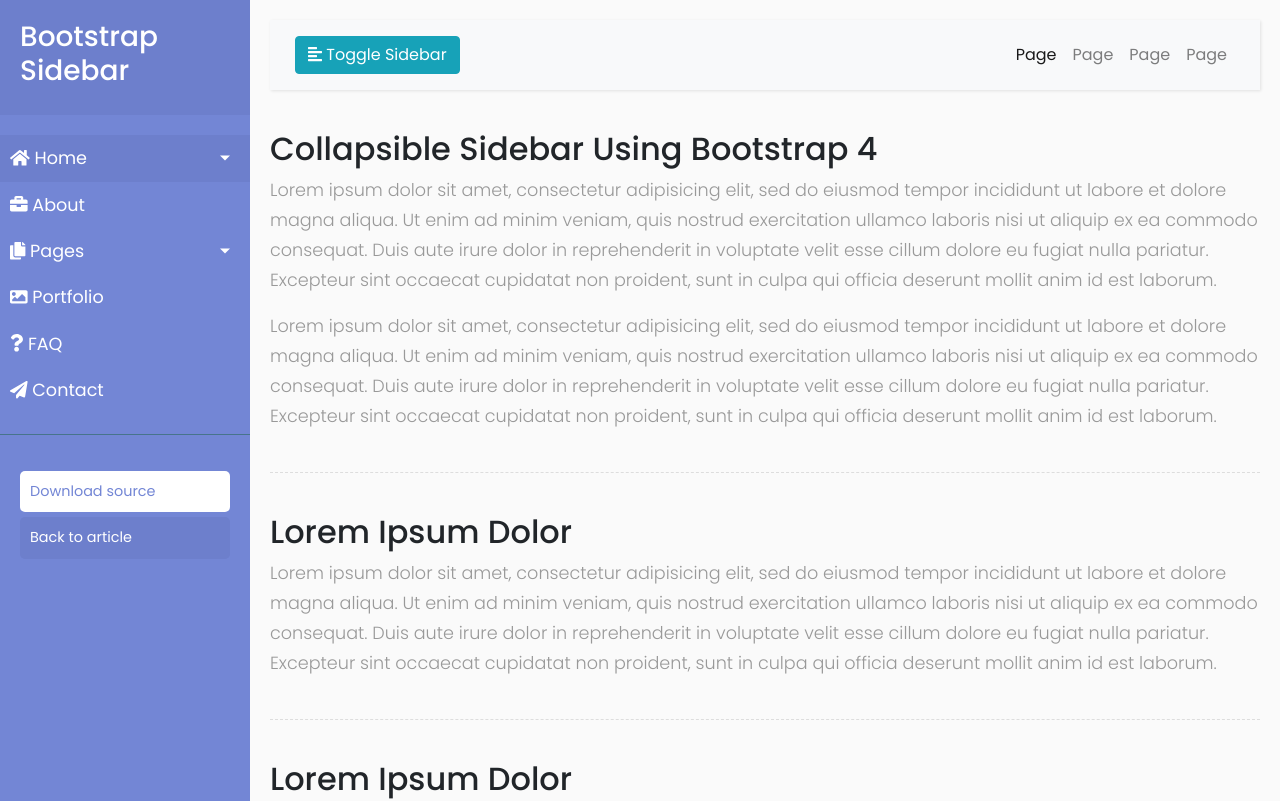
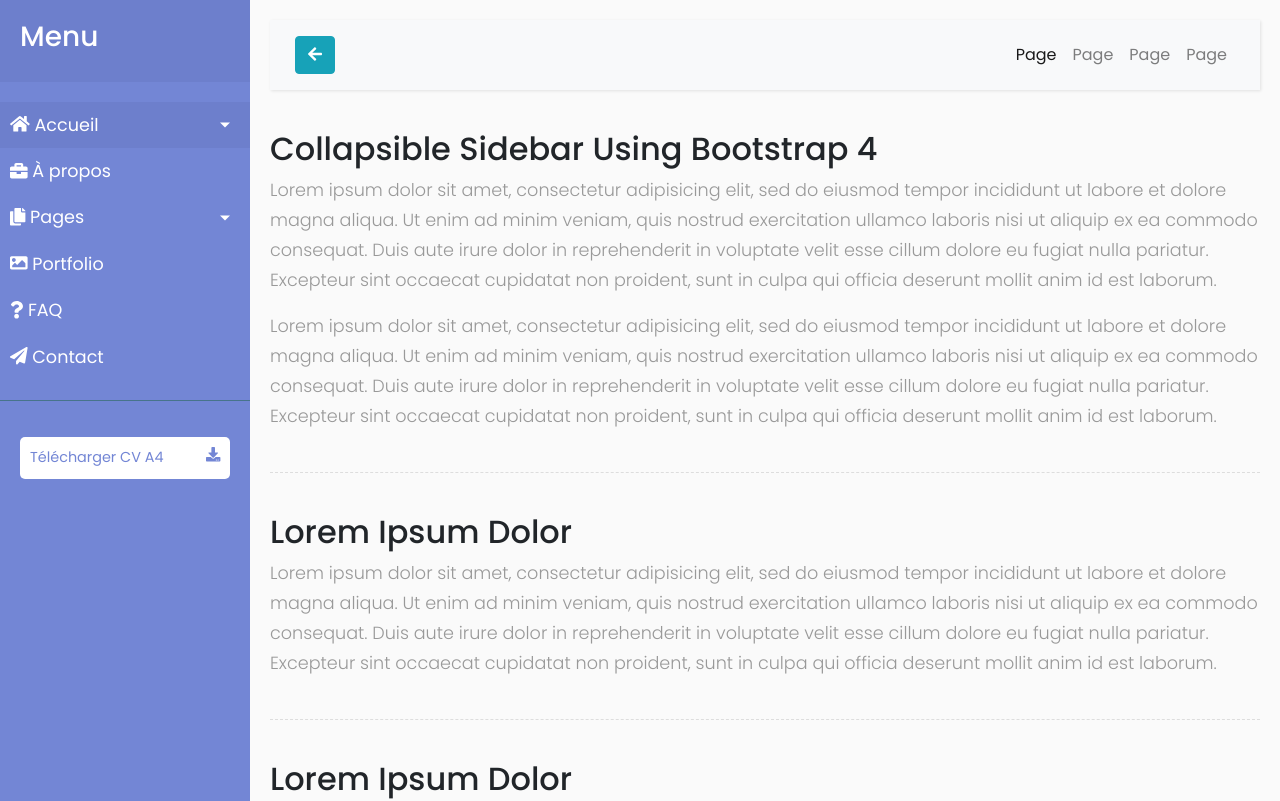
Before and after one commit to FabienMarti/CV-2.0, a plain HTML site: page index.html in a window 1280 px wide. Shown: the top 801 px of the page. Drawn offline with nearby package versions, Linux system fonts and the light colour scheme.

Commit message:
Ajout flèche JS pour dérouler le menu de gauche

```diff
--- a/assets/css/leftMenu.css
+++ b/assets/css/leftMenu.css
@@ -70,7 +70,7 @@
 
 #sidebar.active {
     min-width: 80px;
-    max-width: 80px;
+    max-width: 200px;
     text-align: center;
 }
 
--- a/index.html
+++ b/index.html
@@ -15,18 +15,19 @@
 
 </head>
 <body>
+    <!-- Menu Bootstrap Gauche-->
     <div class="wrapper">
-        <!-- Sidebar  -->
+        <!-- Menu Sidebar  -->
         <nav id="sidebar">
             <div class="sidebar-header">
-                <h3>Bootstrap Sidebar</h3>
-                <strong>BS</strong>
+                <h3>Menu</h3>
+                <strong>M</strong>
             </div>
             <ul class="list-unstyled components">
                 <li class="active">
                     <a href="#homeSubmenu" data-toggle="collapse" aria-expanded="false" class="dropdown-toggle">
                         <i class="fas fa-home"></i>
-                        Home
+                        Accueil
                     </a>
                     <ul class="collapse list-unstyled" id="homeSubmenu">
                         <li>
@@ -43,7 +44,7 @@
                 <li>
                     <a href="#">
                         <i class="fas fa-briefcase"></i>
-                        About
+                        À propos
                     </a>
                     <a href="#pageSubmenu" data-toggle="collapse" aria-expanded="false" class="dropdown-toggle">
                         <i class="fas fa-copy"></i>
@@ -82,10 +83,7 @@
             </ul>
             <ul class="list-unstyled CTAs">
                 <li>
-                    <a href="https://bootstrapious.com/tutorial/files/sidebar.zip" class="download">Download source</a>
-                </li>
-                <li>
-                    <a href="https://bootstrapious.com/p/bootstrap-sidebar" class="article">Back to article</a>
+                    <a href="" class="download">Télécharger CV A4<i class="fas fa-download float-right"></i></a>
                 </li>
             </ul>
         </nav>
@@ -93,10 +91,9 @@
         <div id="content">
             <nav class="navbar navbar-expand-lg navbar-light bg-light">
                 <div class="container-fluid">
-
-                    <button type="button" id="sidebarCollapse" class="btn btn-info">
-                        <i class="fas fa-align-left"></i>
-                        <span>Toggle Sidebar</span>
+                    <!-- Flèche Gauche/Droite-->
+                    <button type="button" id="sidebarCollapse" class="btn btn-info" onclick="changeArrow(sideMenuArrow)">
+                        <i id="sideMenuArrow" class="fas fa-arrow-left"></i>
                     </button>
                     <button class="btn btn-dark d-inline-block d-lg-none ml-auto" type="button" data-toggle="collapse" data-target="#navbarSupportedContent" aria-controls="navbarSupportedContent" aria-expanded="false" aria-label="Toggle navigation">
                         <i class="fas fa-align-justify"></i>
@@ -147,6 +144,14 @@
                 $('#sidebar').toggleClass('active');
             });
         });
+        //Change la flèche de sens au besoin
+        function changeArrow(i){
+            if(i.classList.contains('fa-arrow-left')){
+                i.setAttribute('class', 'fa-arrow-right');
+            }else{
+                i.setAttribute('class', 'fa-arrow-left');
+            }
+        }
     </script>
 </body>
 </html>
```
